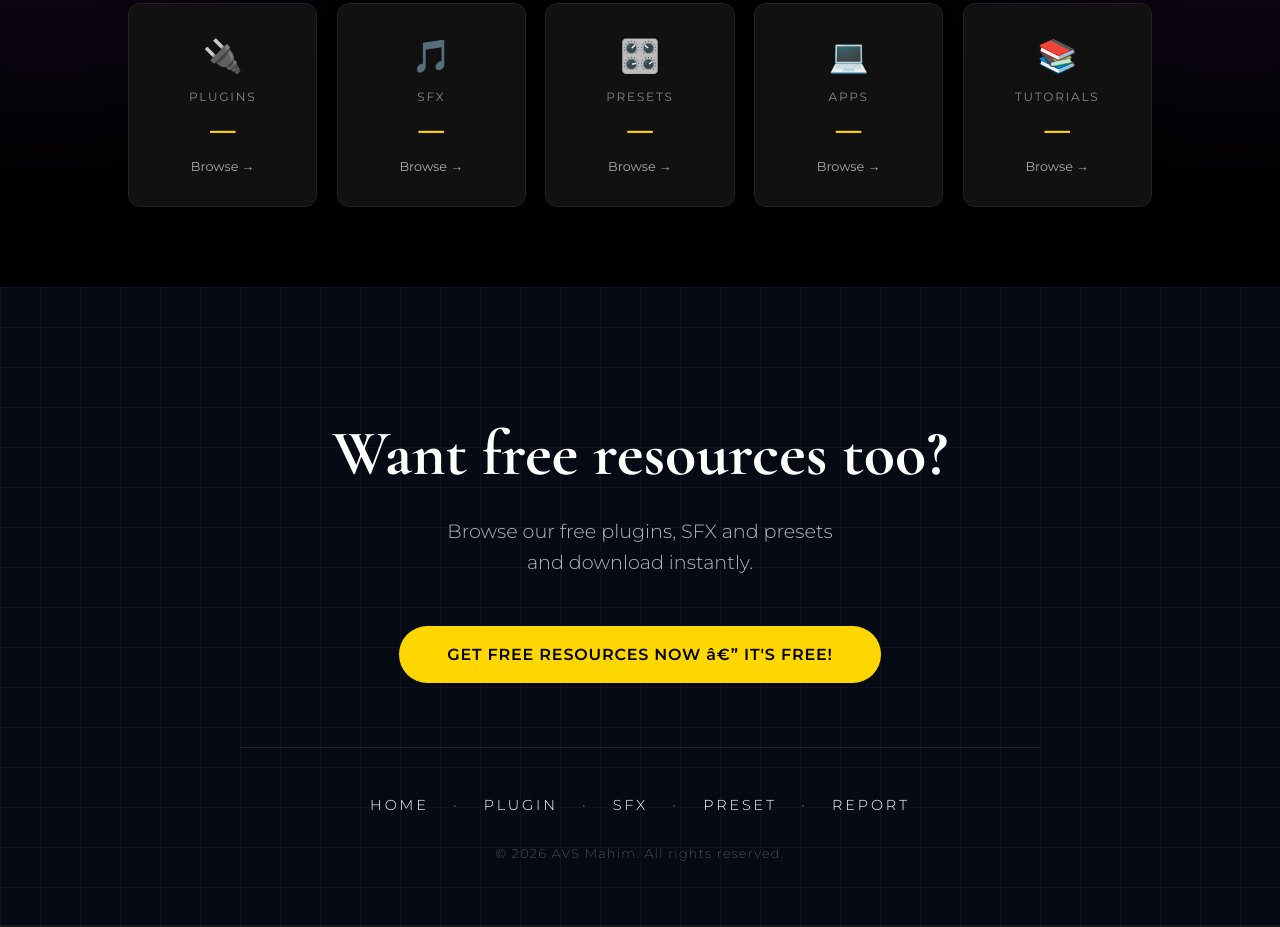
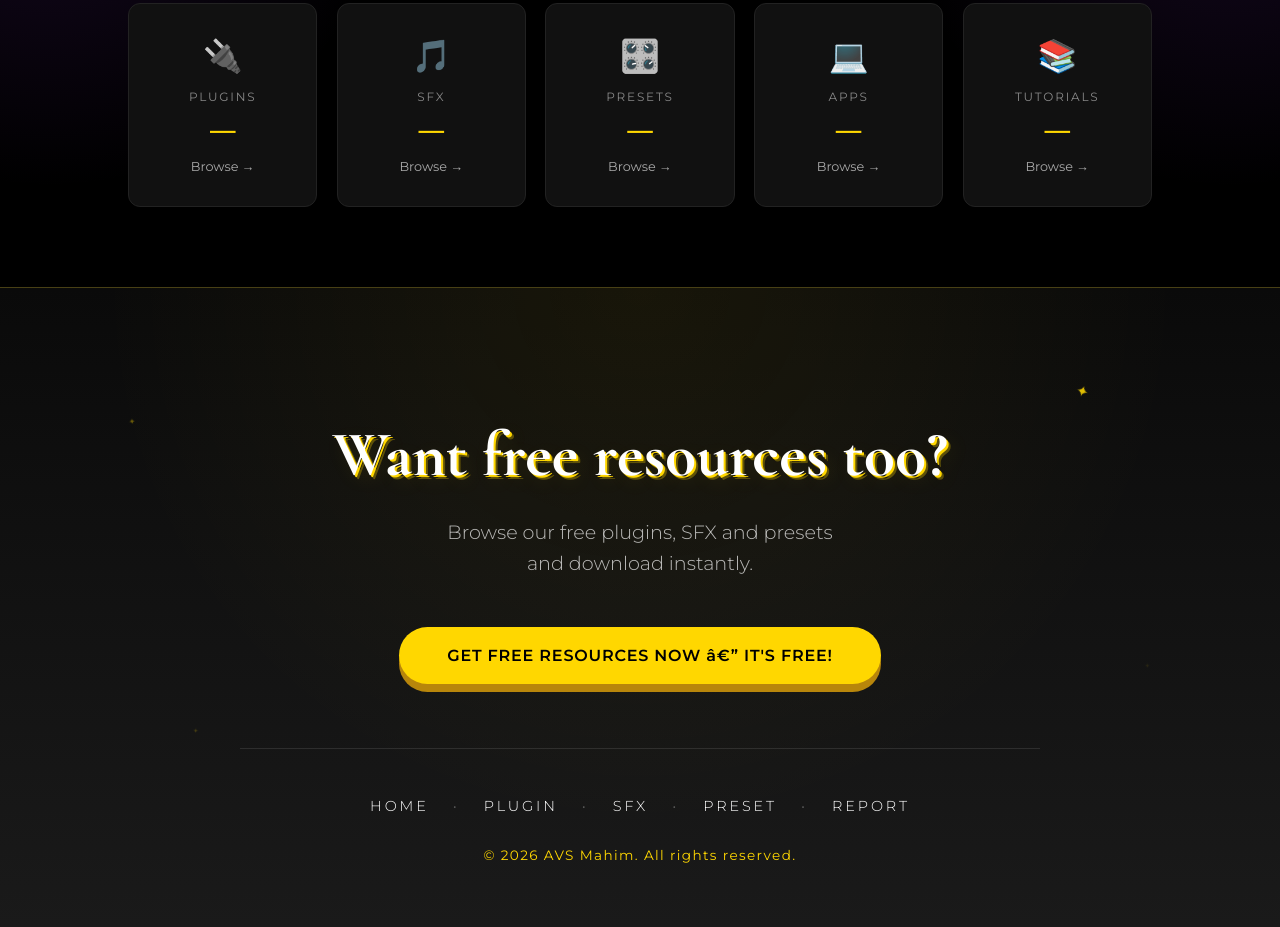
Before and after one commit to avsmahim/mahim-avs, a plain HTML site: page index.html in a window 1280 px wide. Shown: the part 4343-5270 px from the top of the page. Drawn offline with nearby package versions, Linux system fonts and the light colour scheme; no server answers.

Commit message:
style: Upgrade footer section with premium 3D effects, gradients, and gold accents

```diff
--- a/css/style.css
+++ b/css/style.css
@@ -387,15 +387,14 @@
 
     /* FOOTER */
     .footer {
-      background-color: #050a15;
-      /* Dark navy */
-      background-image: linear-gradient(rgba(255, 255, 255, 0.03) 1px, transparent 1px),
-        linear-gradient(90deg, rgba(255, 255, 255, 0.03) 1px, transparent 1px);
-      background-size: 40px 40px;
+      background: radial-gradient(ellipse at 50% 0%, rgba(255, 215, 0, 0.06) 0%, transparent 60%),
+        linear-gradient(180deg, #0a0a0a 0%, #1a1a1a 100%);
+      border-top: 1px solid rgba(255, 215, 0, 0.2);
       padding: 8rem 2rem 4rem;
       text-align: center;
       position: relative;
       z-index: 60;
+      overflow: hidden;
     }
 
     .footer-content {
@@ -408,6 +407,10 @@
       font-size: 4rem;
       font-weight: 700;
       margin-bottom: 1.5rem;
+      text-shadow:
+        2px 2px 0px #FFD700,
+        4px 4px 0px rgba(255, 215, 0, 0.3),
+        6px 6px 20px rgba(255, 215, 0, 0.1);
     }
 
     .footer p {
@@ -430,13 +433,19 @@
       font-size: 1rem;
       letter-spacing: 0.05em;
       border-radius: 50px;
-      transition: transform 0.3s ease, box-shadow 0.3s ease;
+      box-shadow: 0 8px 0 #b8860b;
+      transition: transform 0.15s ease, box-shadow 0.15s ease;
       margin-bottom: 4rem;
     }
 
     .btn-yellow:hover {
       transform: translateY(-3px);
-      box-shadow: 0 10px 20px rgba(255, 230, 0, 0.2);
+      box-shadow: 0 11px 0 #b8860b, 0 10px 20px rgba(255, 230, 0, 0.2);
+    }
+
+    .btn-yellow:active {
+      transform: translateY(4px);
+      box-shadow: 0 0px 0 #b8860b;
     }
 
     .footer hr {
@@ -470,9 +479,9 @@
 
     .copyright {
       font-family: var(--font-body);
-      font-weight: 200;
-      font-size: 0.8rem;
-      color: rgba(255, 255, 255, 0.4);
+      font-weight: 400;
+      font-size: 0.85rem;
+      color: #FFD700;
       letter-spacing: 0.1em;
     }
 
--- a/index.html
+++ b/index.html
@@ -304,6 +304,11 @@
   <!-- FOOTER SECTION -->
   <footer class="footer">
     <div class="footer-content">
+      <!-- Gold particles using existing classes -->
+      <span class="profile-star ps1" style="top:20%; left:10%;">✦</span>
+      <span class="profile-star ps2" style="top:15%; right:15%;">✦</span>
+      <span class="profile-star ps3" style="bottom:30%; left:15%;">✦</span>
+      <span class="profile-star ps4" style="bottom:40%; right:10%;">✦</span>
       <h2>Want free resources too?</h2>
       <p>Browse our free plugins, SFX and presets<br>and download instantly.</p>
       <a href="#" class="btn-yellow">GET FREE RESOURCES NOW â€” IT'S FREE!</a>
```
